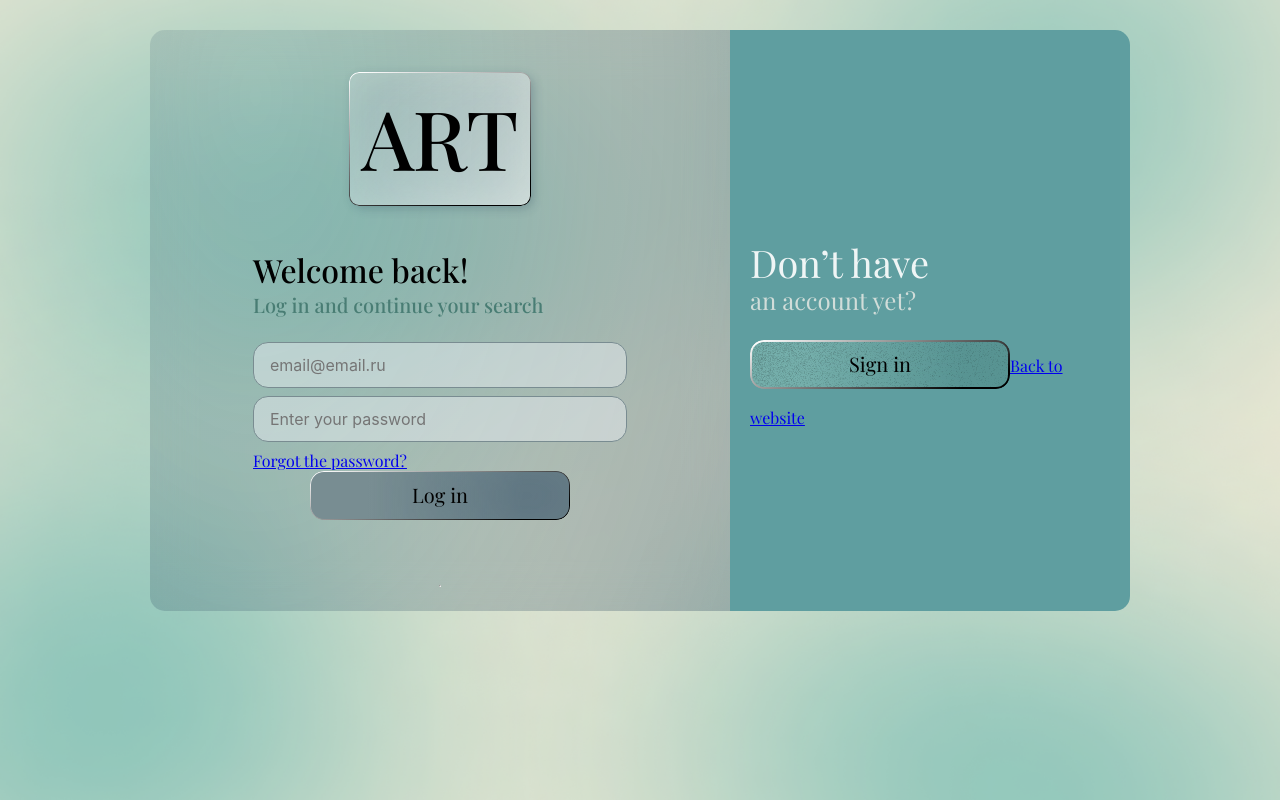
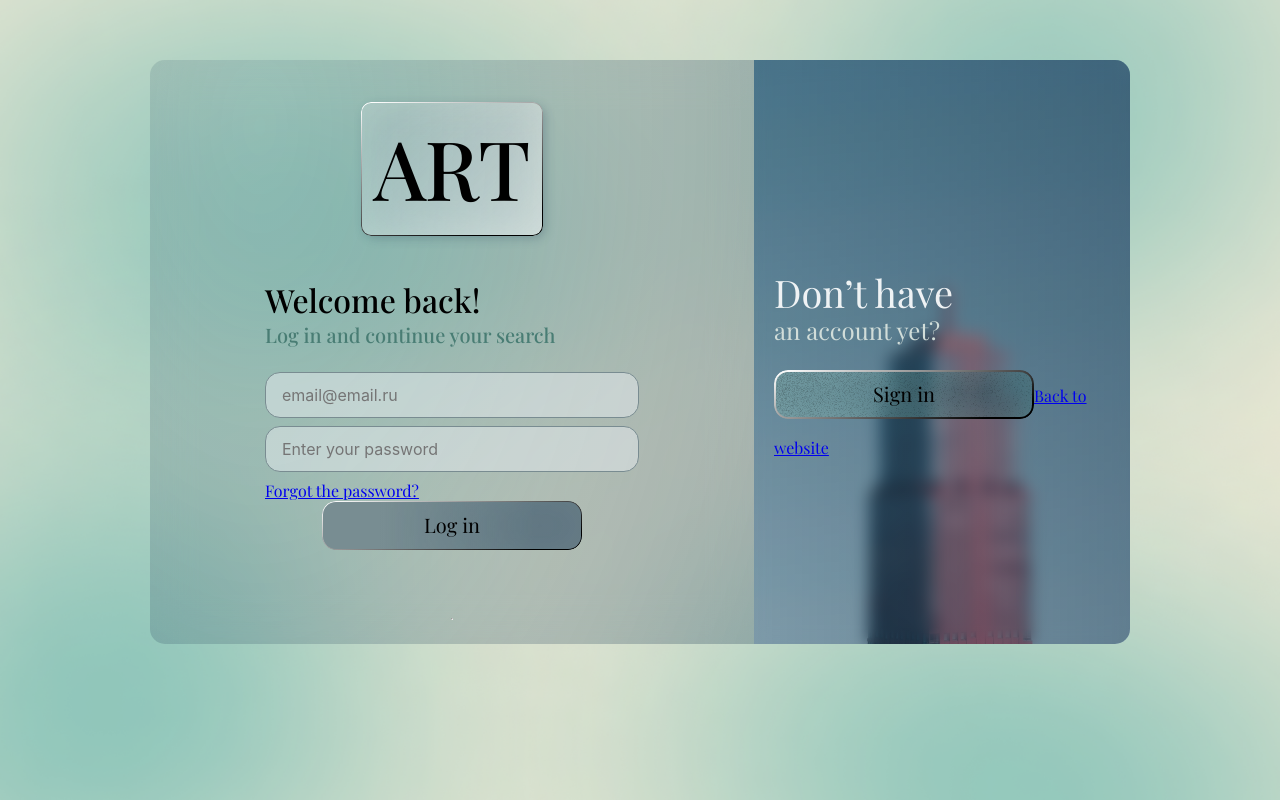
Before and after one commit to justwantcoffee/js_project, a React app in the folder project-template/: page /login in a window 1280 px wide. Built offline with nearby package versions, Linux system fonts and the light colour scheme; a web font is replaced by a local one.

Commit message:
Login page eddited

```diff
--- a/project-template/src/components/Auth/Login.jsx
+++ b/project-template/src/components/Auth/Login.jsx
@@ -19,6 +19,7 @@ const Login = () => {
           <input
             className={styles.input}
             type="email"
+            required
             placeholder='email@email.ru'/>
 
           <input
@@ -26,6 +27,7 @@ const Login = () => {
             type="password"
             name="password"
             id="password"
+            required
             placeholder='Enter your password'/>
 
           <a className={styles.loginForgotPassword} href="#">Forgot the password?</a>
@@ -41,7 +43,8 @@ const Login = () => {
 
       {/* Для перехода к регистрации */}
 
-      <div className={styles.signin}>
+      <div className={styles.background}>
+        <div className={styles.signin}>
         <h2 className={styles.logo}>ART</h2>
 
         <div className={styles.content}>
@@ -56,7 +59,7 @@ const Login = () => {
         <a className={styles.signinBackLink} href="#">Back to website</a>
         </div>
       </div>
-
+      </div>
     </div>
   );
 };
--- a/project-template/src/styles/login.module.css
+++ b/project-template/src/styles/login.module.css
@@ -3,7 +3,7 @@
 
     display: flex;
     max-width: 980px;
-    padding: 30px;
+    padding: 60px 30px;
     margin: auto;
 }
 
@@ -163,16 +163,30 @@
     background-size: contain;
 }
 
+.background {
+    width: 40%;
+    display: flex;
+
+    background:
+        url("../../static/img/main-img.png");
+    background-repeat: no-repeat;
+    background-size: cover;
+    border-radius: 0px 15px 15px 0px;
+}
+
 .signin {
-    padding: 38px 20px 24px;
-    width: 40%;
-
+    width: 100%;
     display: flex;
     align-items: center;
     flex-direction: column;
+    padding: 38px 20px 24px;
 
-    background-color: cadetblue;
-    border-radius:  0px 15px 15px 0px;
+    backdrop-filter: blur(8px);
+    background:
+        linear-gradient(90deg,
+        rgba(39, 68, 93, 0.4) 0%,
+        rgba(39, 68, 93, 0.6) 100%);
+    border-radius: inherit;
 }
 
 .signin .logo {
```
